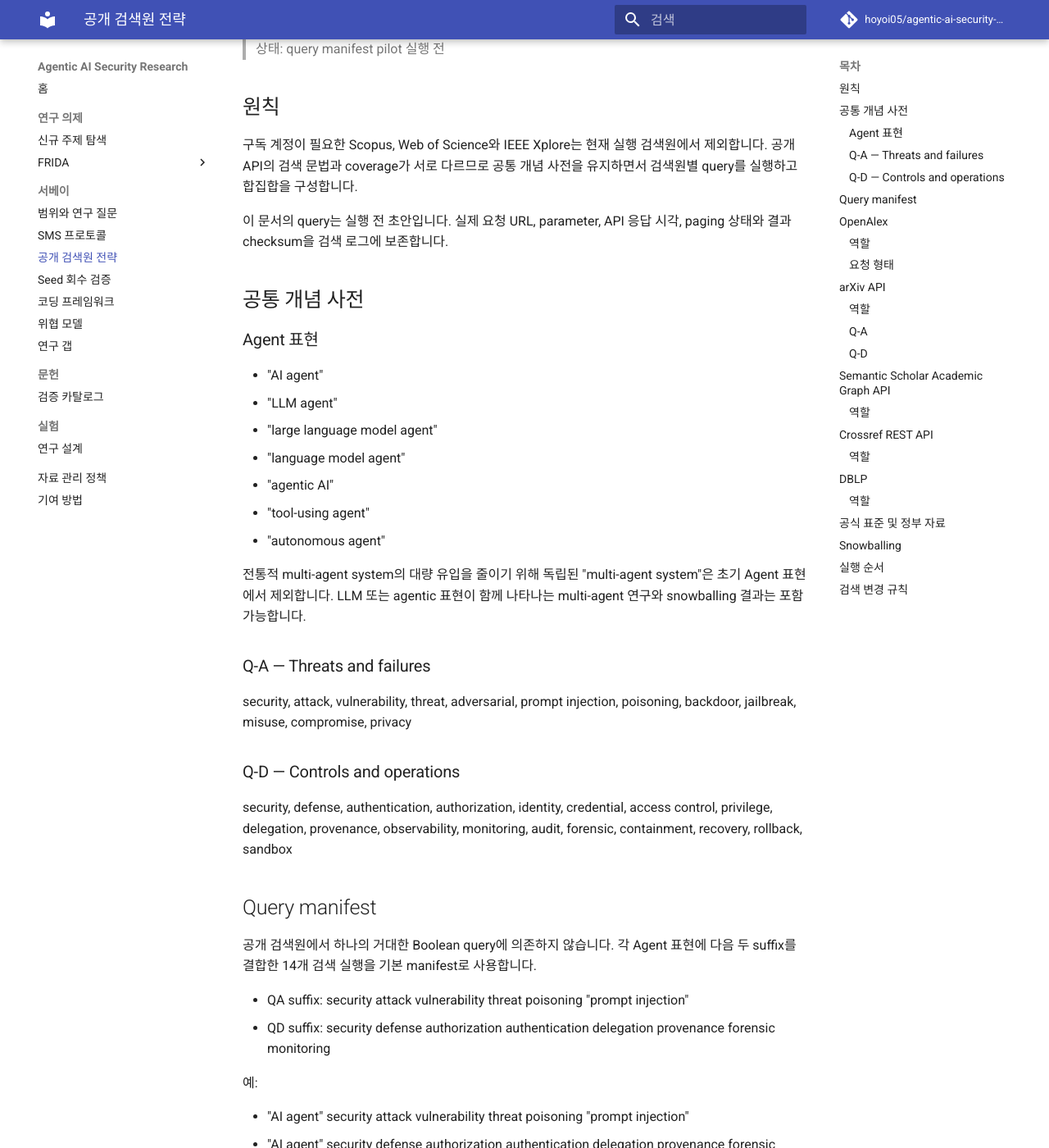
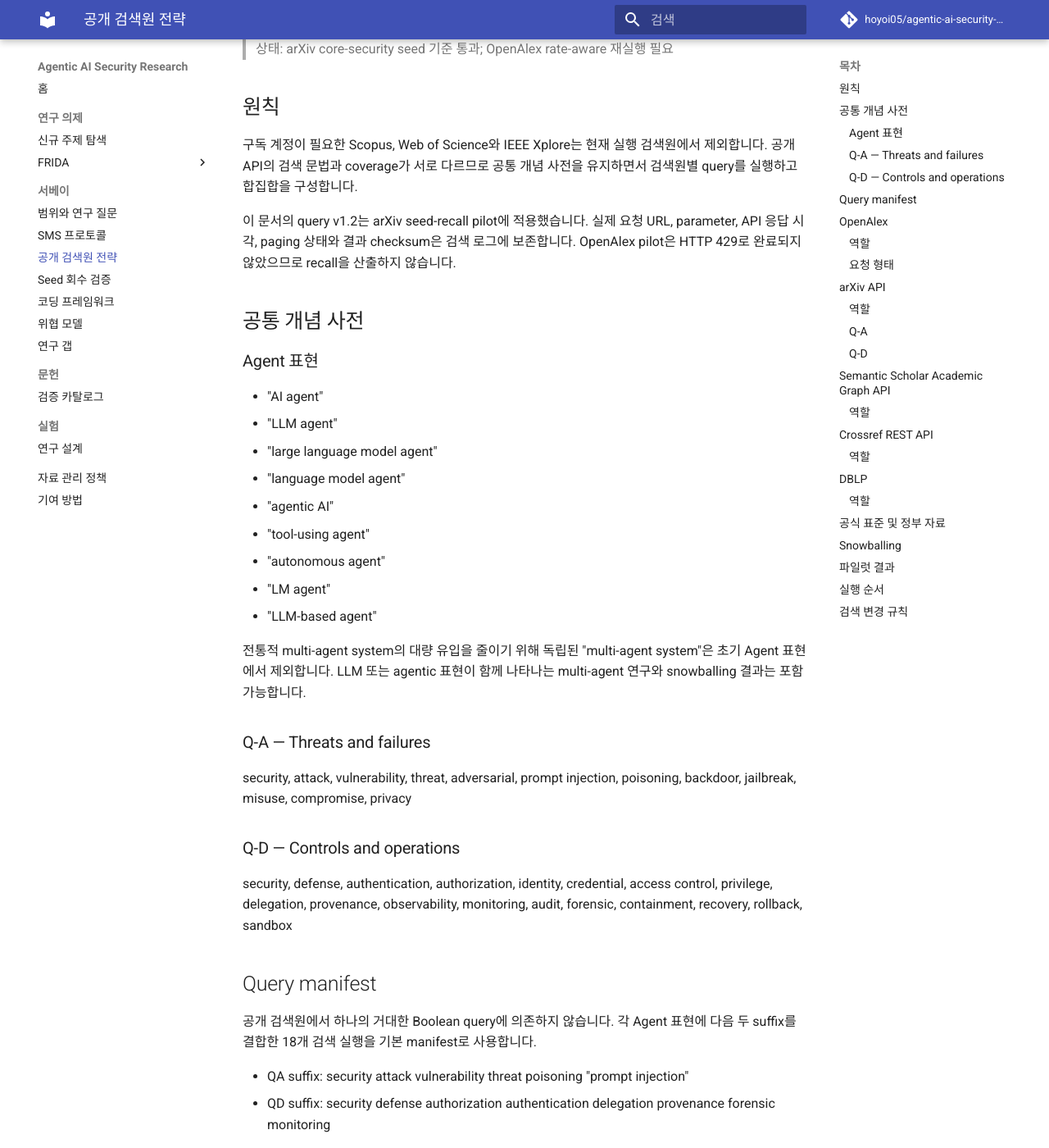
Before and after one commit to hoyoi05/agentic-ai-security-research, an MkDocs documentation site: the page built from docs/survey/search-strategy.md, in a window 1280 px wide and 1400 px high, scrolled down 209 px. Shown: the whole window at 82% size. Built offline with MkDocs 1.6.1 and Material for MkDocs 9.7.7, drawn with Linux system fonts in a browser that asks for light colours; comment, search, counter and statistics services are not loaded; some of the changed text lies outside the part shown.

Commit message:
docs: update search manifest to v1.2 pilot

```diff
--- a/docs/survey/search-strategy.md
+++ b/docs/survey/search-strategy.md
@@ -1,15 +1,15 @@
 # 공개 검색원별 검색 전략
 
-> 버전: 1.1-draft
+> 버전: 1.2-pilot
 > 작성일: 2026-08-21
-> 실제 검색 결과 수: 미기록
-> 상태: query manifest pilot 실행 전
+> 파일럿 결과: arXiv 완료, OpenAlex 미완료
+> 상태: arXiv core-security seed 기준 통과; OpenAlex rate-aware 재실행 필요
 
 ## 원칙
 
 구독 계정이 필요한 Scopus, Web of Science와 IEEE Xplore는 현재 실행 검색원에서 제외합니다. 공개 API의 검색 문법과 coverage가 서로 다르므로 공통 개념 사전을 유지하면서 검색원별 query를 실행하고 합집합을 구성합니다.
 
-이 문서의 query는 실행 전 초안입니다. 실제 요청 URL, parameter, API 응답 시각, paging 상태와 결과 checksum을 검색 로그에 보존합니다.
+이 문서의 query v1.2는 arXiv seed-recall pilot에 적용했습니다. 실제 요청 URL, parameter, API 응답 시각, paging 상태와 결과 checksum은 검색 로그에 보존합니다. OpenAlex pilot은 HTTP 429로 완료되지 않았으므로 recall을 산출하지 않습니다.
 
 ## 공통 개념 사전
 
@@ -22,6 +22,8 @@
 - "agentic AI"
 - "tool-using agent"
 - "autonomous agent"
+- "LM agent"
+- "LLM-based agent"
 
 전통적 multi-agent system의 대량 유입을 줄이기 위해 독립된 "multi-agent system"은 초기 Agent 표현에서 제외합니다. LLM 또는 agentic 표현이 함께 나타나는 multi-agent 연구와 snowballing 결과는 포함 가능합니다.
 
@@ -35,7 +37,7 @@
 
 ## Query manifest
 
-공개 검색원에서 하나의 거대한 Boolean query에 의존하지 않습니다. 각 Agent 표현에 다음 두 suffix를 결합한 14개 검색 실행을 기본 manifest로 사용합니다.
+공개 검색원에서 하나의 거대한 Boolean query에 의존하지 않습니다. 각 Agent 표현에 다음 두 suffix를 결합한 18개 검색 실행을 기본 manifest로 사용합니다.
 
 - QA suffix: security attack vulnerability threat poisoning "prompt injection"
 - QD suffix: security defense authorization authentication delegation provenance forensic monitoring
@@ -66,7 +68,7 @@
       &cursor=*
       &per-page=<PAGE_SIZE>
 
-OpenAlex 검색의 ranking을 Boolean 완전 일치로 해석하지 않습니다. 14개 manifest query를 각각 실행하고 모든 cursor page를 수집한 뒤, 포함·제외 기준은 별도 screening에서 적용합니다.
+OpenAlex 검색의 ranking을 Boolean 완전 일치로 해석하지 않습니다. 18개 manifest query를 각각 실행하고 모든 cursor page를 수집한 뒤, 포함·제외 기준은 별도 screening에서 적용합니다.
 
 기록 필드:
 
@@ -131,7 +133,7 @@
 - reference와 citation expansion
 - title·abstract·venue metadata 보완
 
-/graph/v1/paper/search/bulk 또는 실행 시점에 공식 문서가 권고하는 bulk search endpoint를 사용합니다. 14개 query manifest를 동일하게 기록하되 검색 문법이 다른 검색원과 동일한 recall을 보장한다고 가정하지 않습니다.
+/graph/v1/paper/search/bulk 또는 실행 시점에 공식 문서가 권고하는 bulk search endpoint를 사용합니다. 18개 query manifest를 동일하게 기록하되 검색 문법이 다른 검색원과 동일한 recall을 보장한다고 가정하지 않습니다.
 
 공식 [Semantic Scholar API documentation](https://api.semanticscholar.org/api-docs/)에서 endpoint, field, paging, rate limit과 인증 요구를 실행 당일 확인합니다.
 
@@ -194,16 +196,26 @@
 
 각 snowballing round, parent study와 발견 수를 기록하고 새로운 포함 후보가 없을 때 종료합니다.
 
+## 파일럿 결과
+
+- arXiv query v1.1: 전체 seed 14/18 회수
+- arXiv query v1.2: 전체 seed 16/18, core-security seed 16/16 회수
+- contextual seed 2편은 보안 query 회수 분모에서 제외
+- OpenAlex: 30건의 HTTP 429로 index·query 검증이 불완전하여 recall 미산출
+- API 실패는 false가 아니라 unknown 또는 not_tested로 기록
+
+세부 결과와 재현 파일은 [공개 검색원 seed-recall pilot](pilot-results.md)을 참조합니다.
+
 ## 실행 순서
 
 1. seed exact-title search로 각 검색원의 index presence 확인
-2. OpenAlex 14개 manifest query pilot
+2. OpenAlex 18개 manifest query를 rate-aware 방식으로 재실행
 3. arXiv Q-A와 Q-D pilot
 4. Semantic Scholar 보조 query와 citation expansion
 5. DOI·publication status를 Crossref와 DBLP에서 정규화
 6. 합집합 구성과 study-family 중복 제거
 7. 제목·초록 pilot screening
-8. seed recall과 noise를 검토하여 query v1.1 고정 또는 변경
+8. seed recall과 noise를 검토하여 query v1.2 고정 또는 변경
 9. full retrieval
 10. backward·forward snowballing
 
```
